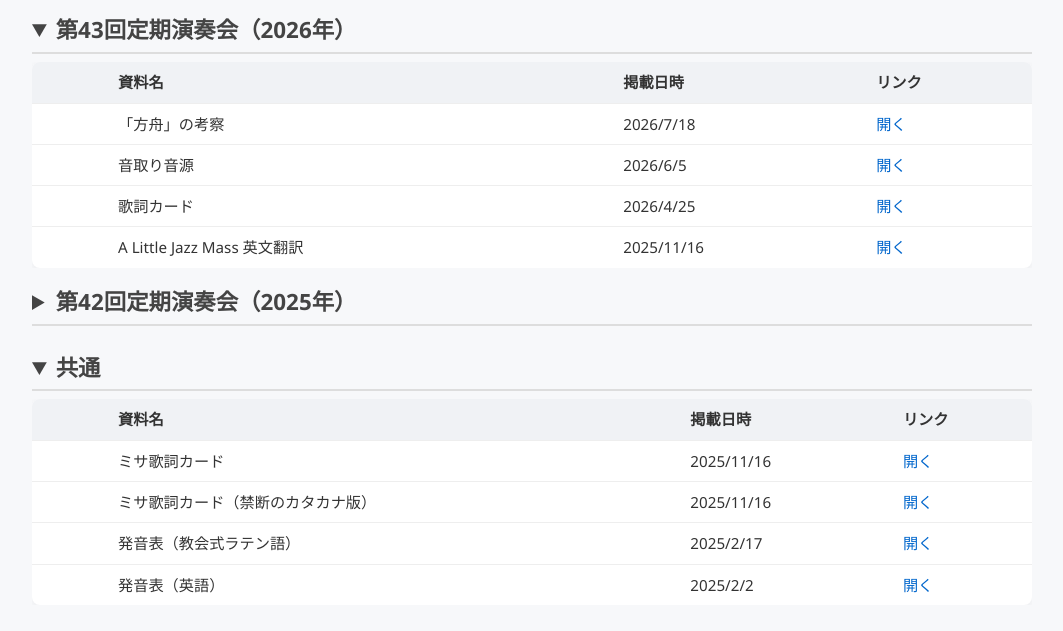
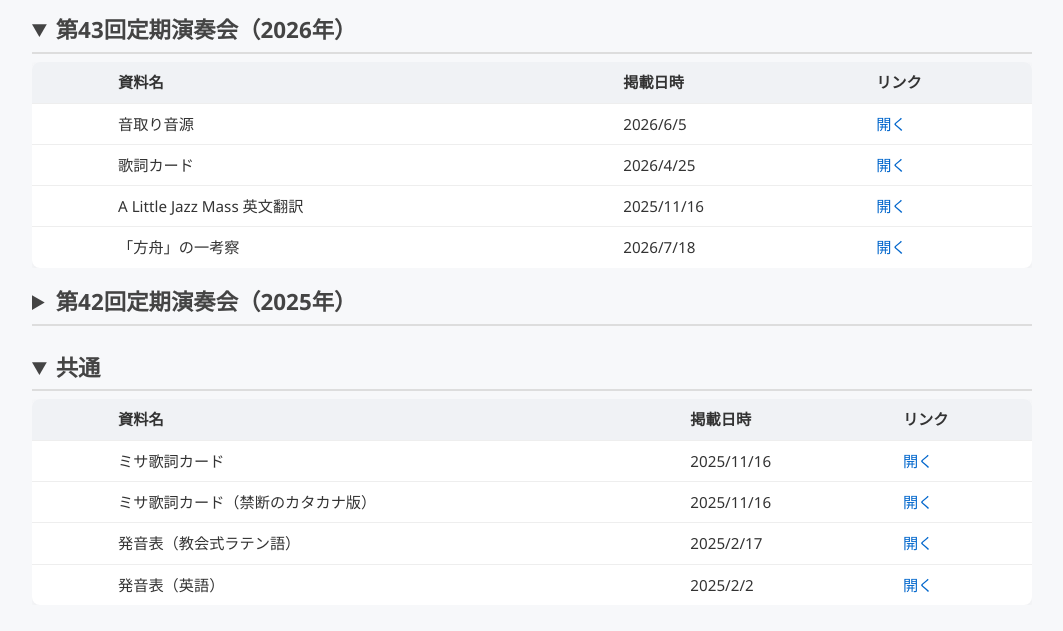
Before and after one commit to ChorusAiNagano/MemberPage, a plain HTML site: page index.html in a window 1280 px wide. Shown: the part 103-734 px from the top of the page, without its empty margins (108-1171 px from the left). Drawn offline with Linux system fonts and the light colour scheme.

Commit message:
change: 方舟の考察の表示場所を変更

```diff
--- a/index.html
+++ b/index.html
@@ -27,12 +27,6 @@
         <tbody>
           <tr>
             <td class="new"></td>
-            <td class="name">「方舟」の考察</td>
-            <td class="date">2026/7/18</td>
-            <td class="link"><a href="./sub/2607_「方舟」の考察/「方舟」の考察.html">開く</a></td>
-          </tr>
-          <tr>
-            <td class="new"></td>
             <td class="name">音取り音源</td>
             <td class="date">2026/6/5</td>
             <td class="link"><a href="https://drive.google.com/drive/folders/1EcnSPBGkOsXkMzLhVN44agRw58azBp7L?usp=drive_link">開く</a></td>
@@ -48,6 +42,12 @@
             <td class="name">A Little Jazz Mass 英文翻訳</td>
             <td class="date">2025/11/16</td>
             <td class="link"><a href="https://drive.google.com/file/d/13NZwDRcL_k95lDWGYs3I45cUiBZpLabg/view?usp=drive_link">開く</a></td>
+          </tr>
+          <tr>
+            <td class="new"></td>
+            <td class="name">「方舟」の一考察</td>
+            <td class="date">2026/7/18</td>
+            <td class="link"><a href="./sub/2607_「方舟」の考察/「方舟」の考察.html">開く</a></td>
           </tr>
         </tbody>
       </table>
```
